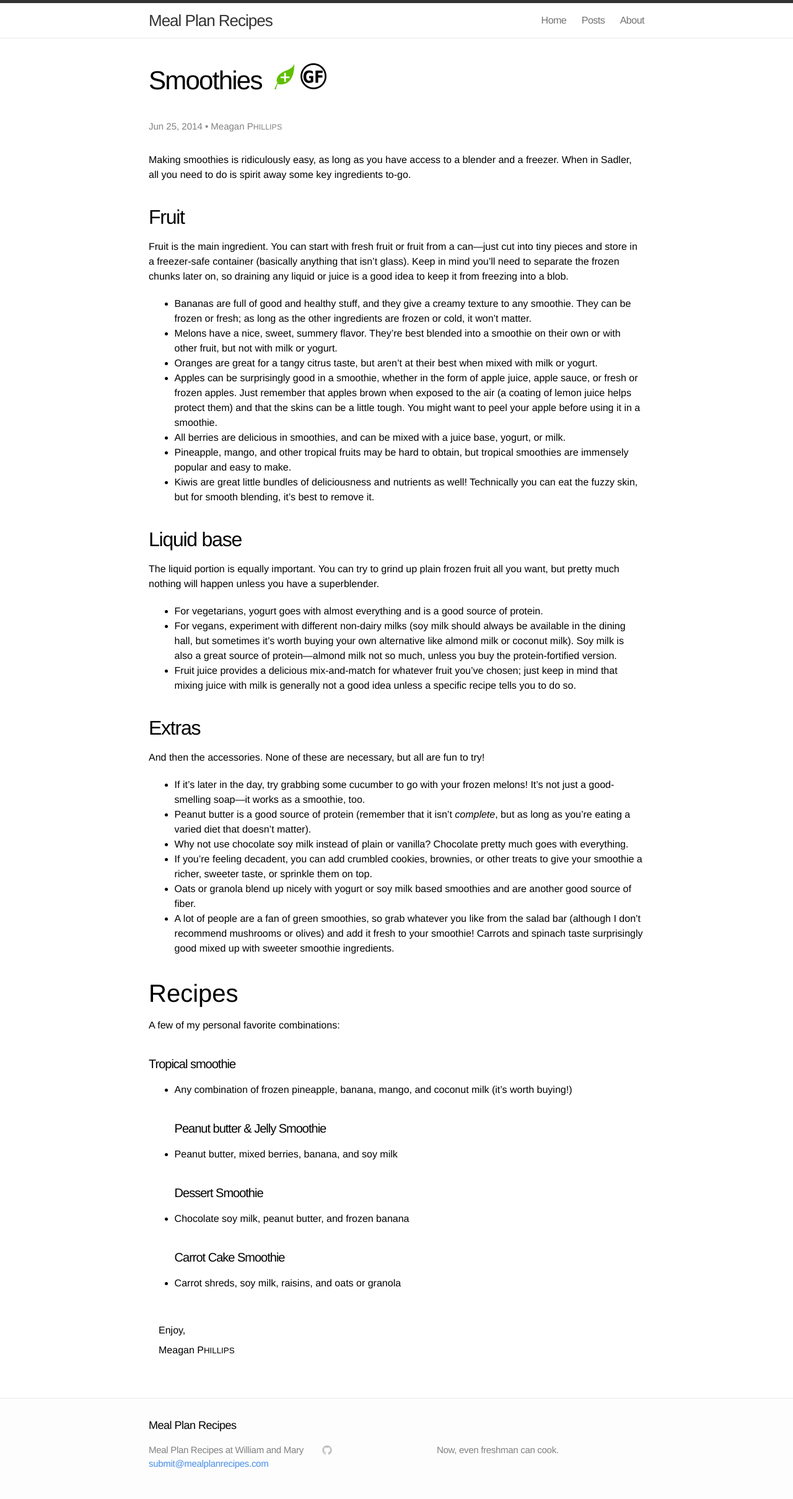
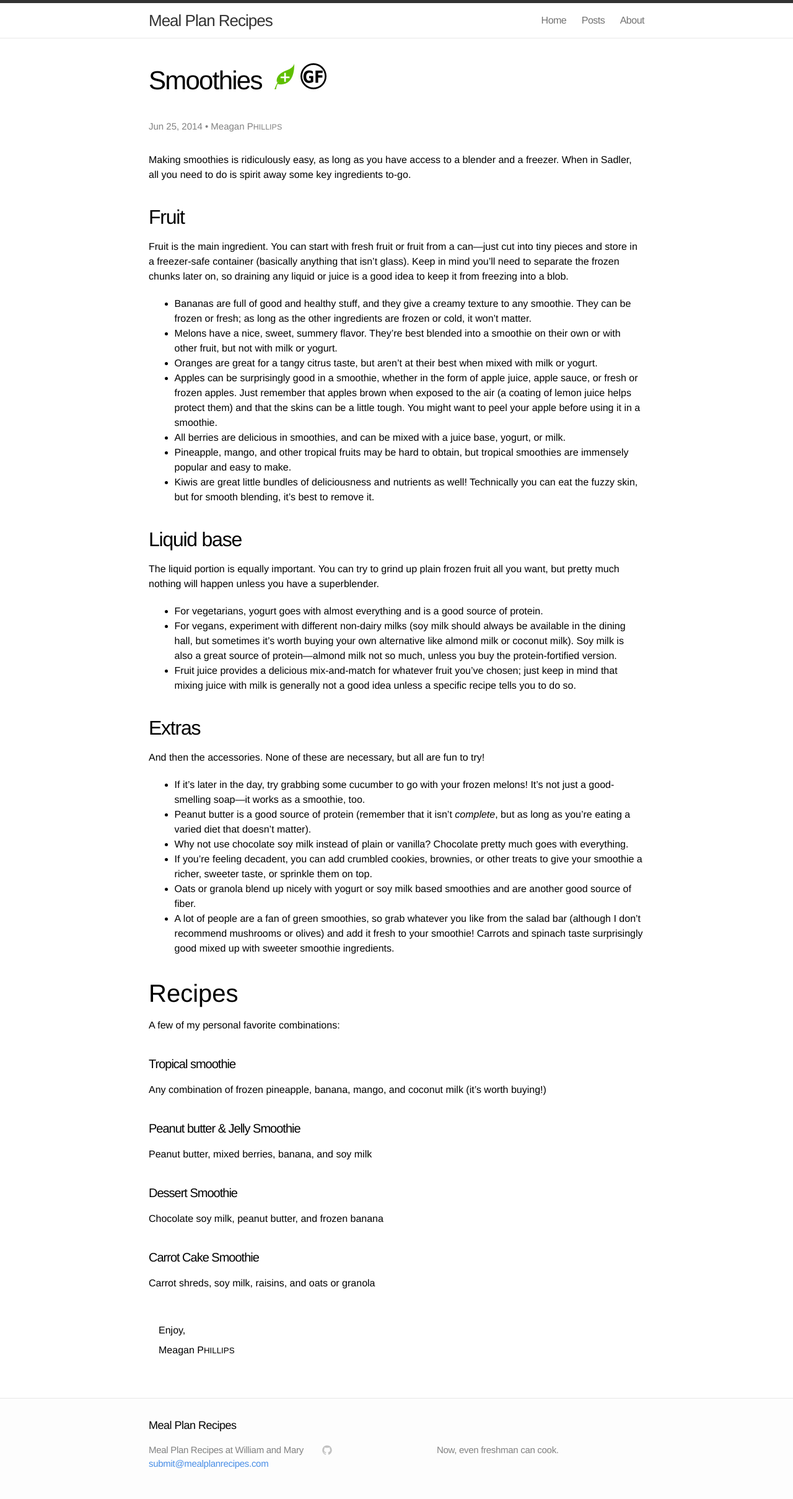
Before and after one commit to qguv/mealplanrecipes, a Jekyll site: the page built from _posts/2014-06-25-smoothies.md, in a window 1280 px wide. Shown: the whole page at 62% size. Built offline with Jekyll 4.4.1, drawn with Linux system fonts in a browser that asks for light colours.

```diff
--- a/_posts/2014-06-25-smoothies.md
+++ b/_posts/2014-06-25-smoothies.md
@@ -45,10 +45,13 @@ And then the accessories. None of these are necessary, but all are fun to try!
 A few of my personal favorite combinations:
 
 #### Tropical smoothie
-  - Any combination of frozen pineapple, banana, mango, and coconut milk (it's worth buying!)
+Any combination of frozen pineapple, banana, mango, and coconut milk (it's worth buying!)
+
 #### Peanut butter &amp; Jelly Smoothie
-  - Peanut butter, mixed berries, banana, and soy milk
+Peanut butter, mixed berries, banana, and soy milk
+
 #### Dessert Smoothie
-  - Chocolate soy milk, peanut butter, and frozen banana
+Chocolate soy milk, peanut butter, and frozen banana
+
 #### Carrot Cake Smoothie
-  - Carrot shreds, soy milk, raisins, and oats or granola
+Carrot shreds, soy milk, raisins, and oats or granola
```
